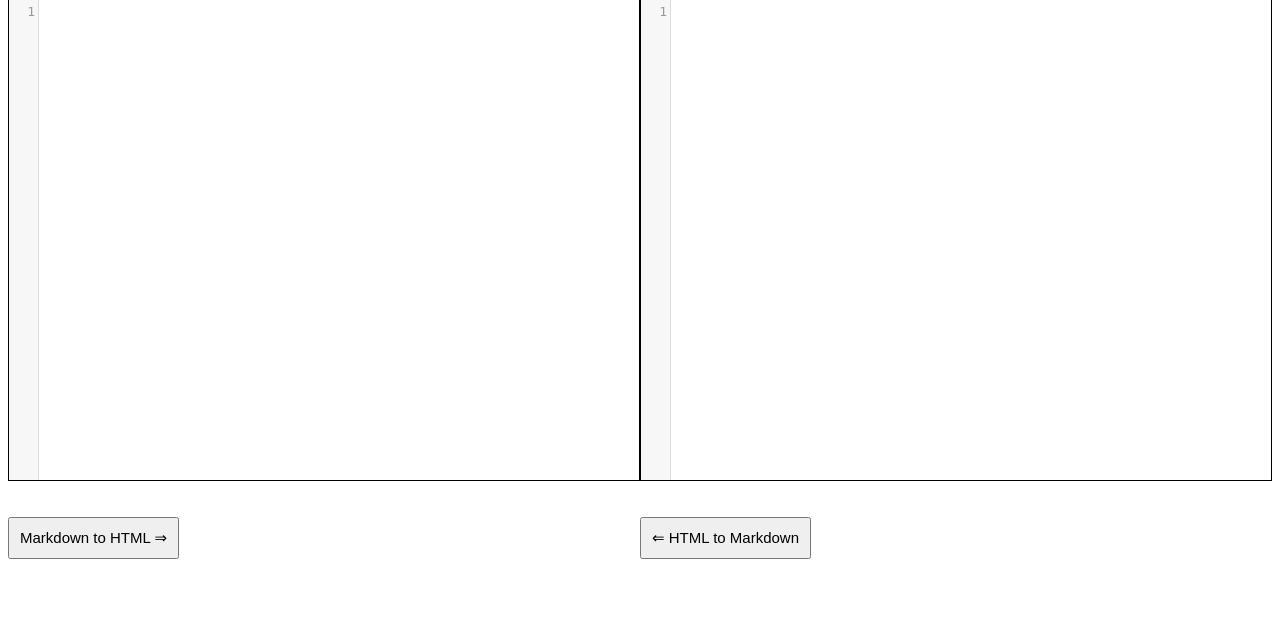
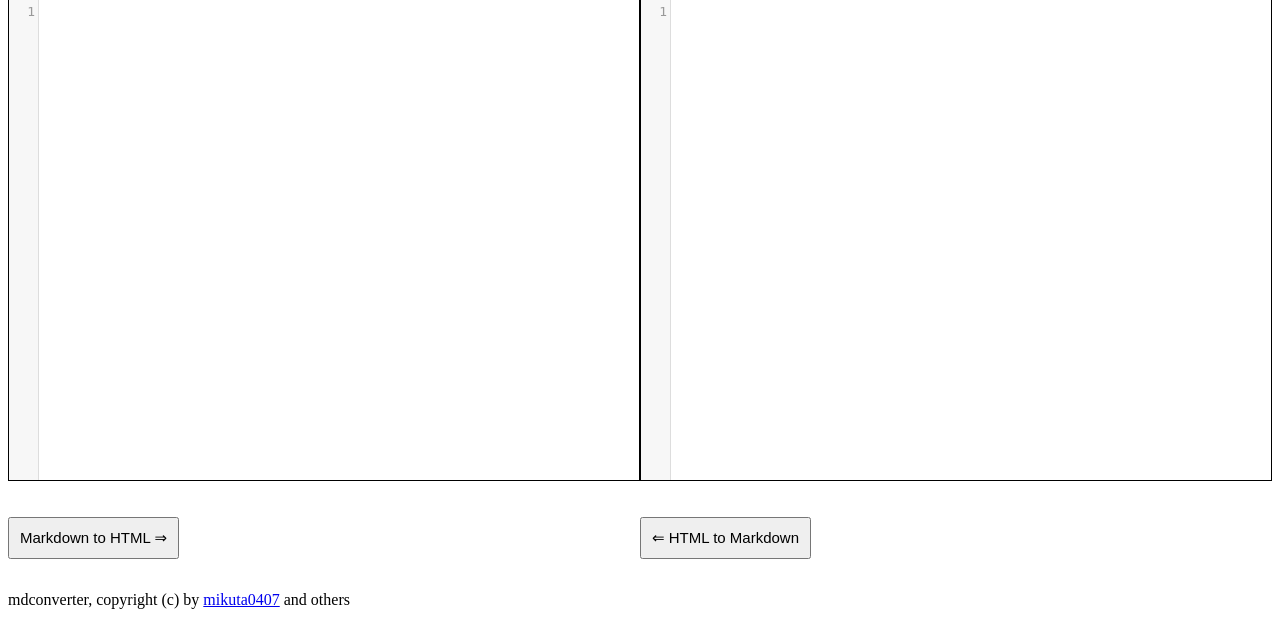
Before and after one commit to team-swsd/mdconverter, a PHP site: page / in a window 1280 px wide. Shown: the part 185-810 px from the top of the page. Before the commit the page ends 744 px from the top, so only its background shows below. Run offline with PHP 8.4, Linux system fonts and the light colour scheme; data that the repository does not hold is empty.

Commit message:
ライセンス周りとそのほか

```diff
--- a/index.php
+++ b/index.php
@@ -132,8 +132,9 @@ echo "</div>\n";
 
 echo "</div>\n";
 
-
 echo $script;
 
 ?>
+
+<p>mdconverter, copyright (c) by <a href="https://twitter.com/mikuta0407">mikuta0407</a> and others</p>
 </html>
--- a/lib/htmltomd.php
+++ b/lib/htmltomd.php
@@ -1,7 +1,7 @@
 <?php
 
 //This code is from http://www.sharkpp.net/blog/2015/07/05/how-to-japanese-html-to-markdown-in-php.html (PHP で日本語を含む HTML から Markdown に変換する方法)
-/* Distributed under an MIT license: https://codemirror.net/LICENSE */
+/* Distributed under an MIT license: https://opensource.org/licenses/mit-license.php */
 
 
 function text2entities($text)
```
Also changed, not shown: README.md.
